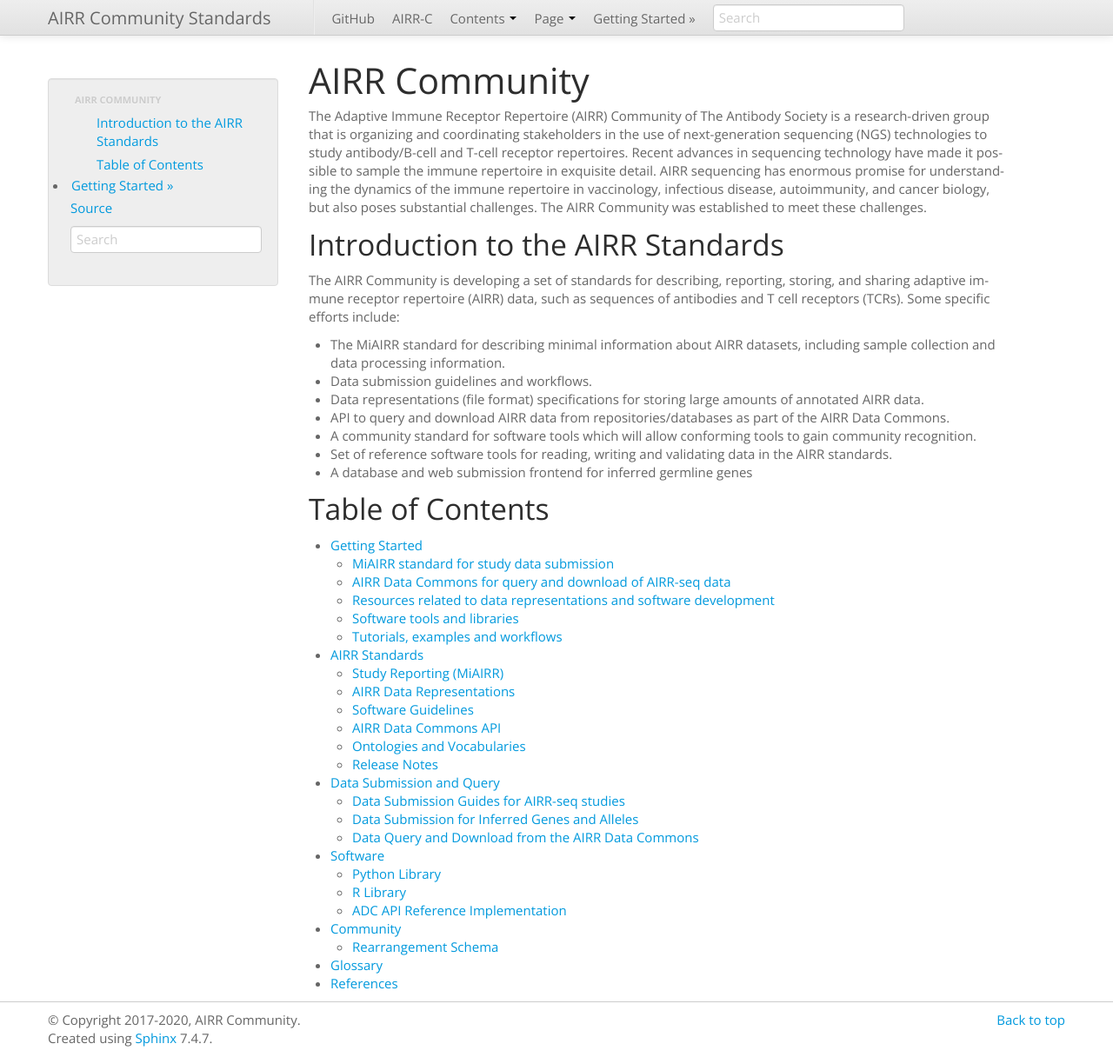
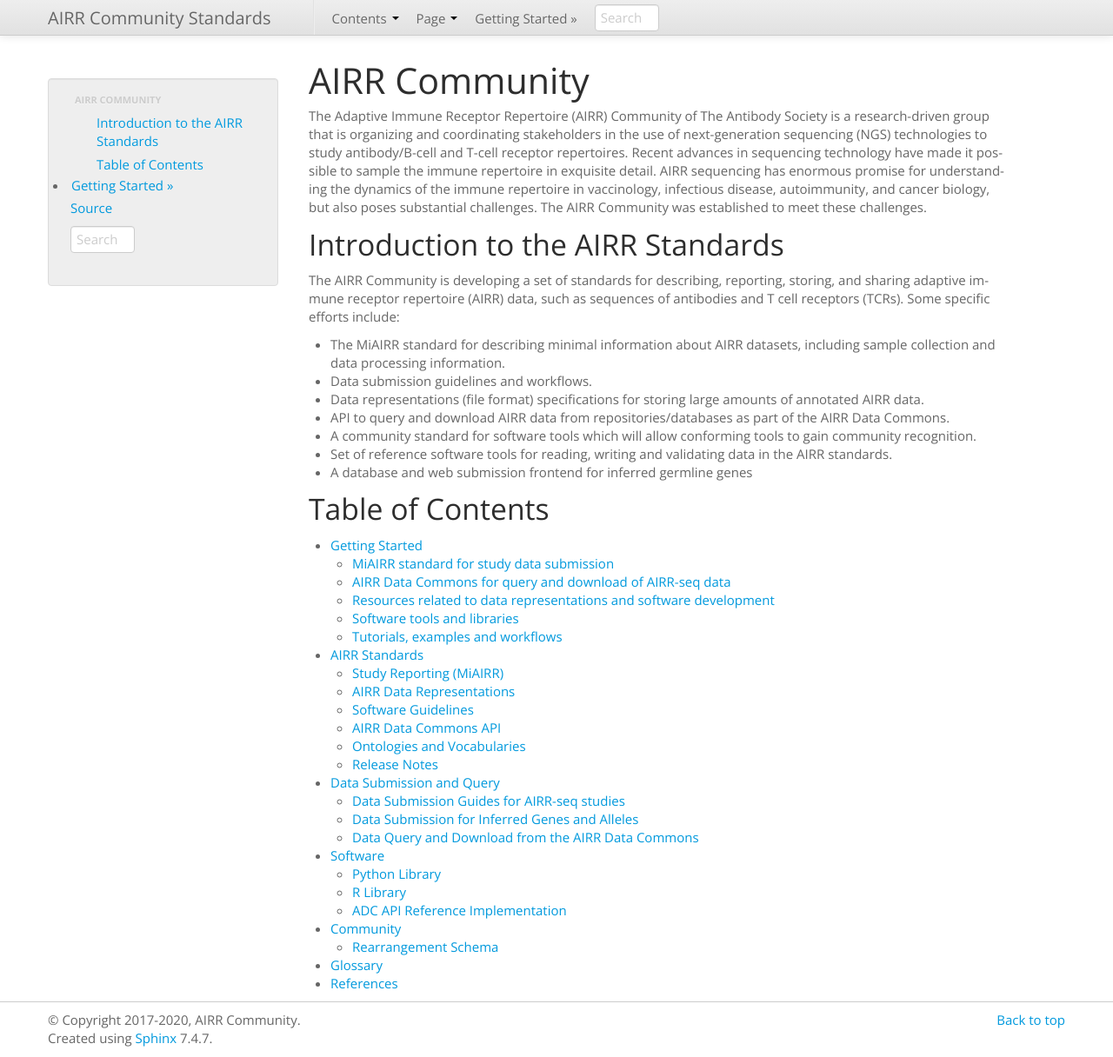
Before and after one commit to airr-community/airr-standards, a Sphinx documentation site: the page built from docs/index.rst, in a window 1280 px wide and 1216 px high. Shown: the whole window at 87% size. Built offline with Sphinx 7.4.7, drawn with Linux system fonts in a browser that asks for light colours; the version number could not be read and is left out.

Commit message:
Sizing adjustments

```diff
--- a/docs/_static/overrides.css
+++ b/docs/_static/overrides.css
@@ -1,3 +1,7 @@
+input[name="q"] {
+  width: 60px;
+}
+
 .label {
   color: inherit;
 }
--- a/docs/conf.py
+++ b/docs/conf.py
@@ -111,12 +111,16 @@
 #                         'navigation.html',
 #                         'searchbox.html']}
 
+# PyData options
+# html_theme = "pydata_sphinx_theme"
+
 # Bootstrap options
 html_theme = 'bootstrap'
 html_theme_path = sphinx_bootstrap_theme.get_html_theme_path()
-# html_sidebars = {'**': ['localtoc.html', 'searchbox.html']}
+# html_sidebars = {'**': ['searchbox.html', 'globaltoc.html']}
 # html_sidebars = {'**': ['globaltoc.html']}
 # html_sidebars = {'**': ['globaltoc.html', 'sourcelink.html', 'searchbox.html']}
+# html_sidebars = {'**': ['searchbox.html', 'globaltoc.html']}
 html_theme_options = {
     # Navigation bar title. (Default: ``project`` value)
     'navbar_title': 'AIRR Community Standards',
@@ -131,8 +135,8 @@
     #    (name, "http://example.com", True) # arbitrary absolute url
     # Note the "1" or "True" value above as the third argument to indicate
     # an arbitrary url.
-    'navbar_links': [('GitHub', 'https://github.com/airr-community/airr-standards', True),
-                     ('AIRR-C', 'http://airr-community.org', True)],
+    # 'navbar_links': [('GitHub', 'https://github.com/airr-community/airr-standards', True),
+    #                  ('AIRR-C', 'http://airr-community.org', True)],
 
     # Render the next and previous page links in navbar. (Default: true)
     'navbar_sidebarrel': True,
@@ -145,7 +149,7 @@
 
     # Global TOC depth for "site" navbar tab. (Default: 1)
     # Switching to -1 shows all levels.
-    'globaltoc_depth': 2,
+    'globaltoc_depth': 1,
 
     # Include hidden TOCs in Site navbar?
     #
```
